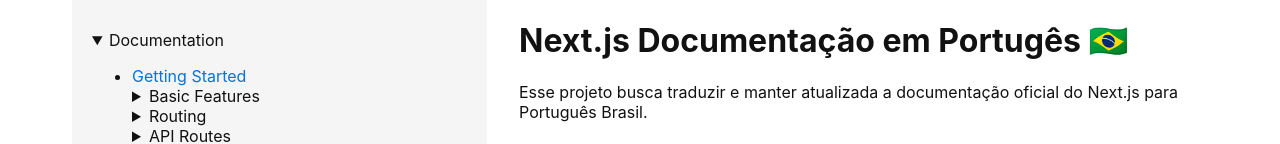
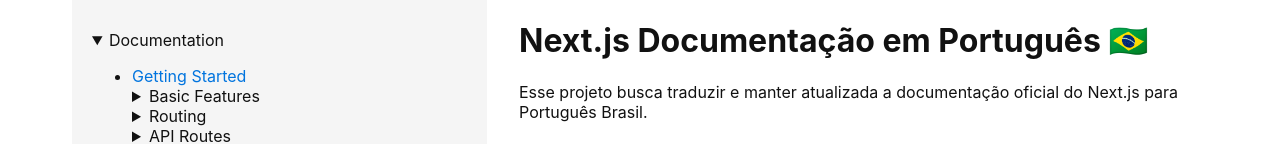
Before and after one commit to brunoleo223/next-documentacao-pt-br, a Next.js app: page / in a window 1280 px wide. Shown: the top 144 px of the page. Built offline with nearby package versions, Linux system fonts and the light colour scheme.

Commit message:
Update index.js

```diff
--- a/pages/index.js
+++ b/pages/index.js
@@ -1,7 +1,7 @@
 function App() {
   return (
     <>
-      <h1>Next.js Documentação em Portugês 🇧🇷</h1>
+      <h1>Next.js Documentação em Português 🇧🇷</h1>
       <p>Esse projeto busca traduzir e manter atualizada a documentação oficial do Next.js para Português Brasil.</p>
       <h2>Próximas etapas</h2>
       <ul>
```
